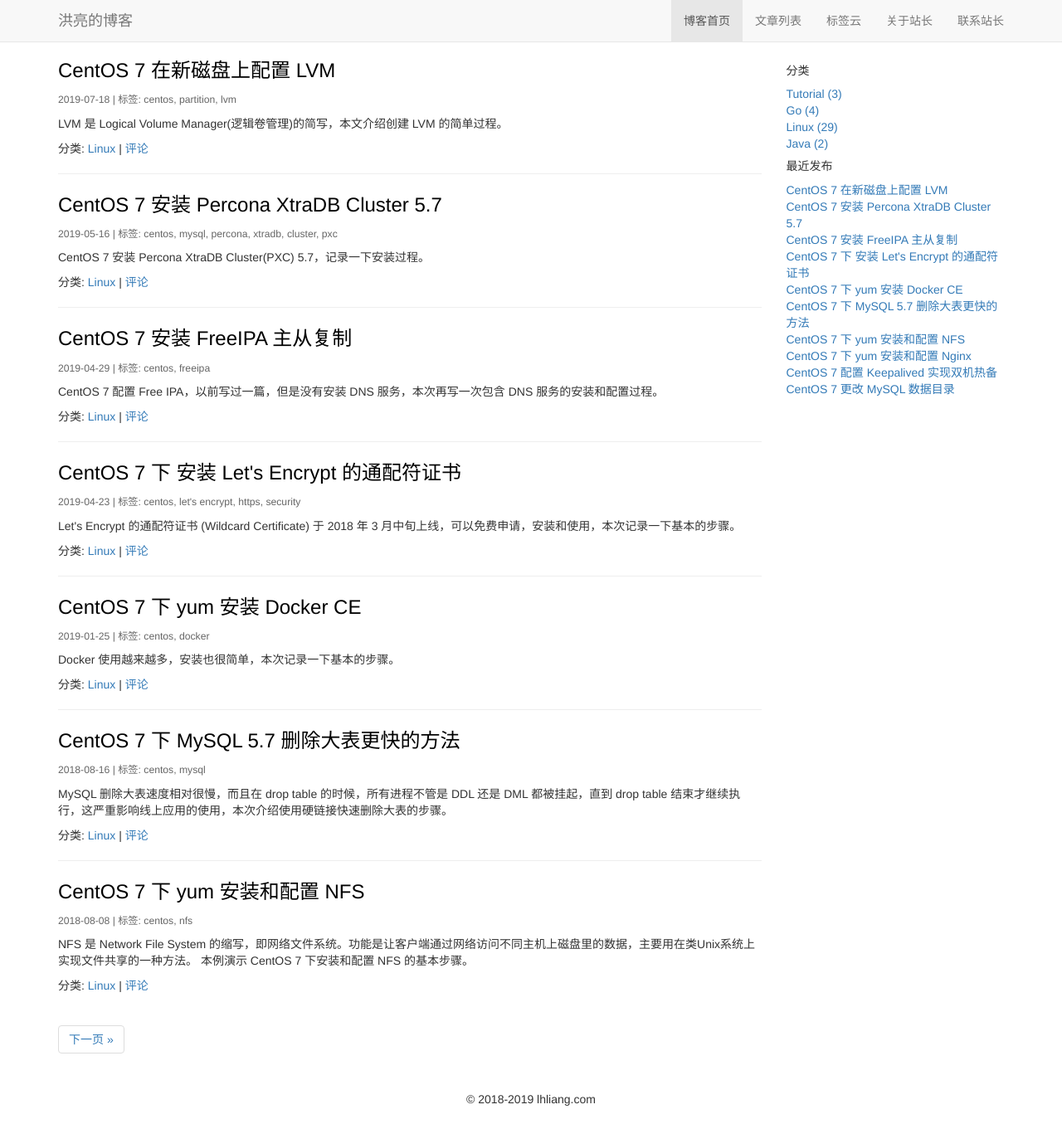
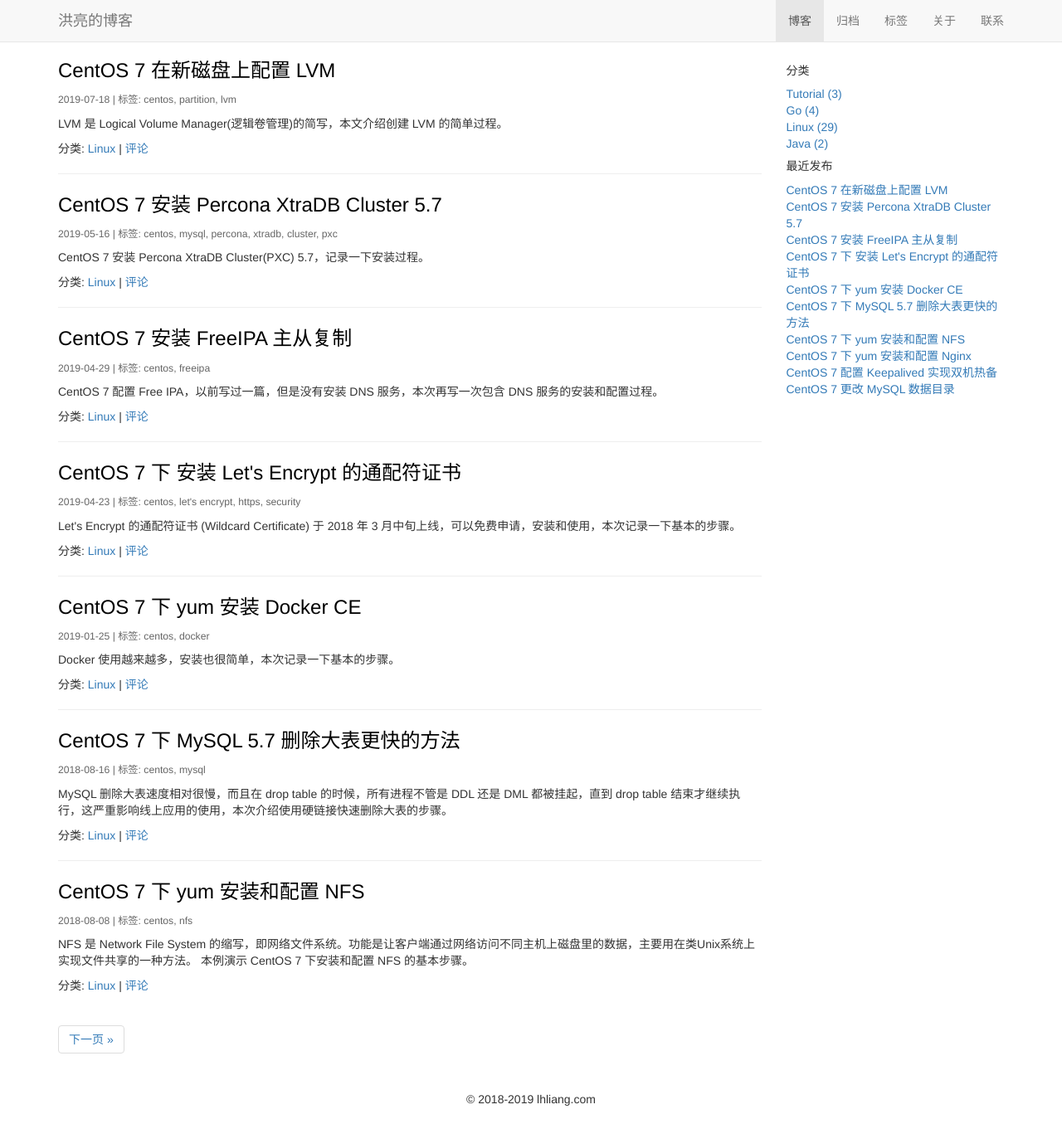
Before and after one commit to lruonan/lhliang.github.io, a Jekyll site: the page built from index.html, in a window 1280 px wide. Shown: the whole page at 83% size. Built offline with Jekyll 4.4.1, drawn with Linux system fonts in a browser that asks for light colours; the list of posts is cut into pages by our own code.

Commit message:
Update default.html

```diff
--- a/_layouts/default.html
+++ b/_layouts/default.html
@@ -34,11 +34,11 @@
       </div>
       <nav class="collapse navbar-collapse header-navbar-collapse">
         <ul class="nav navbar-nav navbar-right">
-          {% if page.navigation %}<li><a href="/">博客首页</a></li>{% else %}<li class="active"><a href="/">博客首页</a></li>{% endif%}
-          {% if page.navigation == "archives" %}<li class="active"><a href="/archives">文章列表</a></li>{% else %}<li><a href="/archives">文章列表</a></li>{% endif %}
-          {% if page.navigation == "tags" %}<li class="active"><a href="/tags">标签云</a></li>{% else %}<li><a href="/tags">标签云</a></li>{% endif %}
-          {% if page.navigation == "about" %}<li class="active"><a href="/about">关于站长</a></li>{% else %}<li><a href="/about">关于站长</a></li>{% endif %}
-          <li><a href="https://lhliang.com">联系站长</a></li>
+          {% if page.navigation %}<li><a href="/">博客</a></li>{% else %}<li class="active"><a href="/">博客</a></li>{% endif%}
+          {% if page.navigation == "archives" %}<li class="active"><a href="/archives">归档</a></li>{% else %}<li><a href="/archives">归档</a></li>{% endif %}
+          {% if page.navigation == "tags" %}<li class="active"><a href="/tags">标签</a></li>{% else %}<li><a href="/tags">标签</a></li>{% endif %}
+          {% if page.navigation == "about" %}<li class="active"><a href="/about">关于</a></li>{% else %}<li><a href="/about">关于</a></li>{% endif %}
+          <li><a href="https://lhliang.com">联系</a></li>
         </ul>
       </nav>
     </div>
```
Also changed, not shown: other parts of _layouts/default.html (+1 -1 lines).
